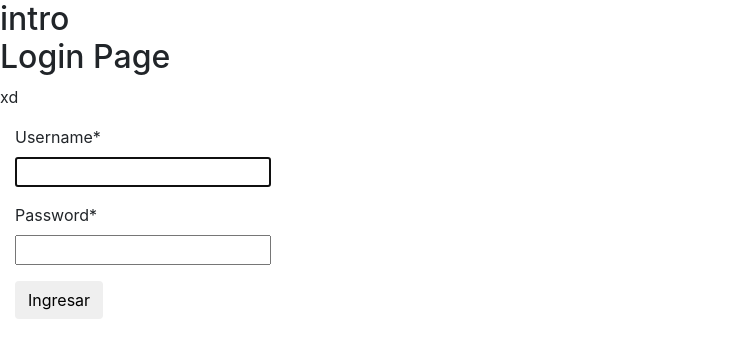
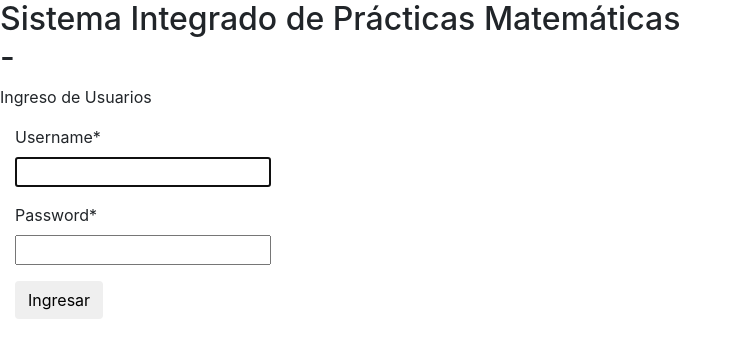
Before and after one commit to asecino32/Sipm, a Django app: page /SIPMapp/login/ in a window 1280 px wide. Shown: the top 358 px of the page, without its empty margins (0-742 px from the left). Run offline with Django 4.2, Linux system fonts and the light colour scheme; some libraries are stand-ins or nearby versions.

Commit message:
Update login.html

```diff
--- a/Proyecto/SIPM/SIPMapp/templates/registration/login.html
+++ b/Proyecto/SIPM/SIPMapp/templates/registration/login.html
@@ -13,8 +13,8 @@
 
 <div class="sidenav">
     <div class="login-main-text">
-       <h2>intro<br> Login Page</h2>
-       <p>xd</p>
+       <h2>Sistema Integrado de Prácticas Matemáticas<br> - </h2>
+       <p>Ingreso de Usuarios</p>
     </div>
  </div>
  <div class="main">
```
